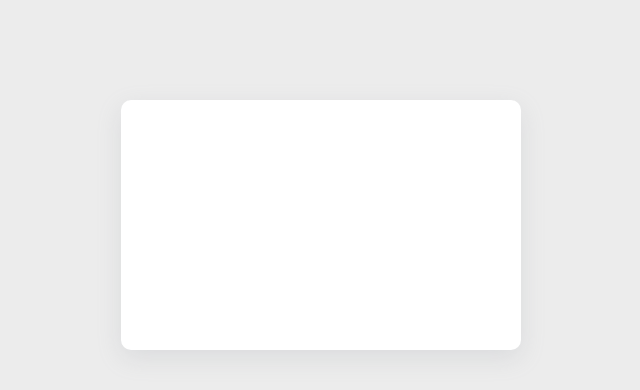
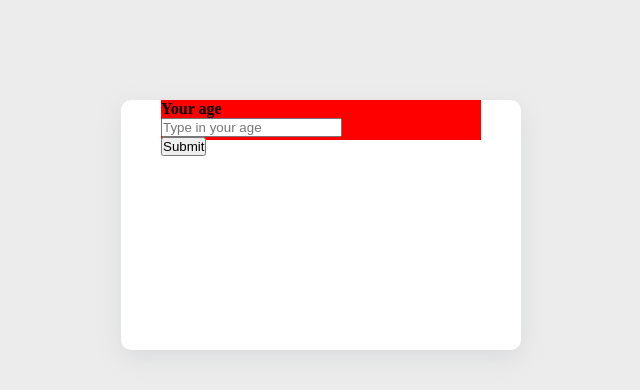
Before and after one commit to Fatokz/Age-Eligibility, a plain HTML site: page index.html in a window 1280 px wide. Shown: the whole page, without its empty margins (319-959 px from the left). Drawn offline with Linux system fonts and the light colour scheme.

Commit message:
html input with button

```diff
--- a/index.html
+++ b/index.html
@@ -9,8 +9,12 @@
 <body>
     <main>
         <div class="border">
-            <div>
-
+            <div class="inner-border">
+                <h4>Your age</h4>
+                <form action="Age range">
+                    <input type="text" placeholder="Type in your age">
+                </form>
+                <button>Submit</button>
             </div>
         </div>
     </main>
--- a/style.css
+++ b/style.css
@@ -14,3 +14,9 @@ body{
     box-shadow: rgba(149, 157, 165, 0.2) 0px 8px 24px;
     border-radius: 10px;
 }
+.inner-border{
+    height: 40px;
+    background-color: red;
+    width: 80%;
+    margin: auto;
+}
```
